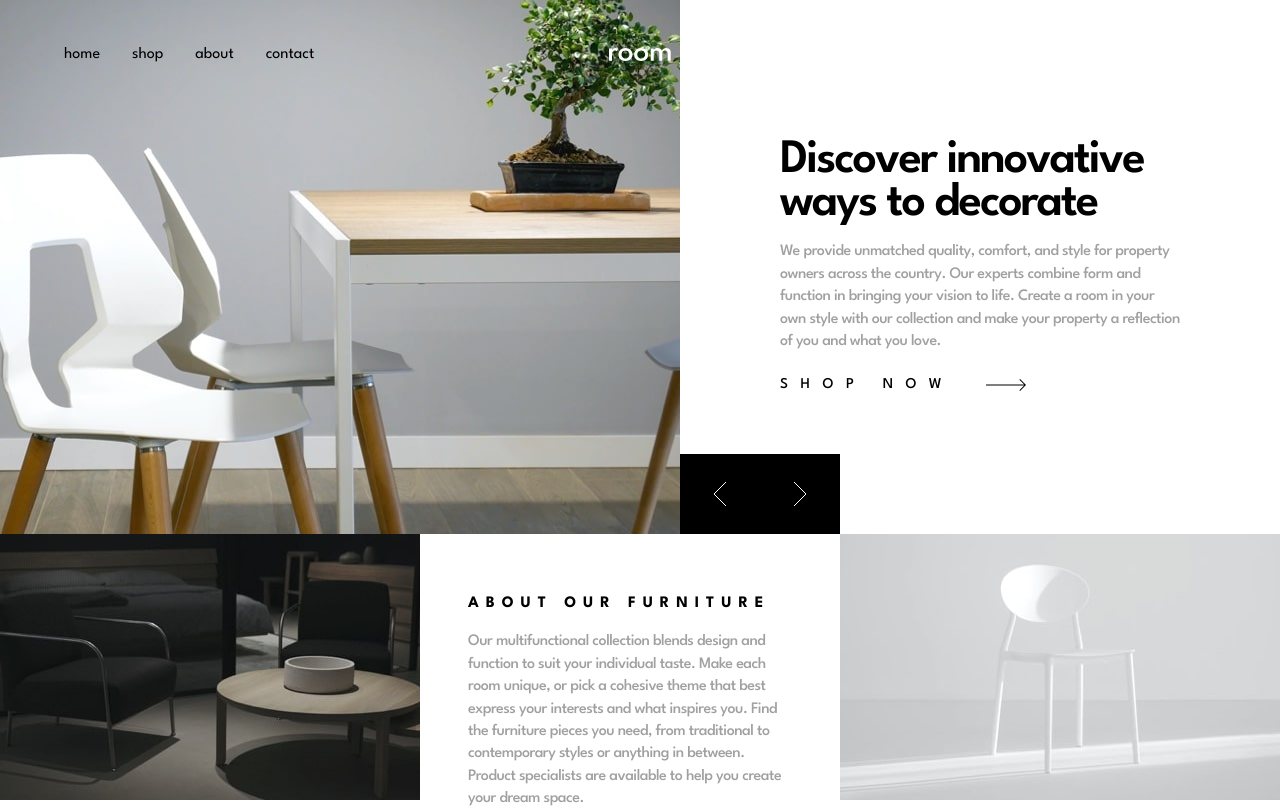
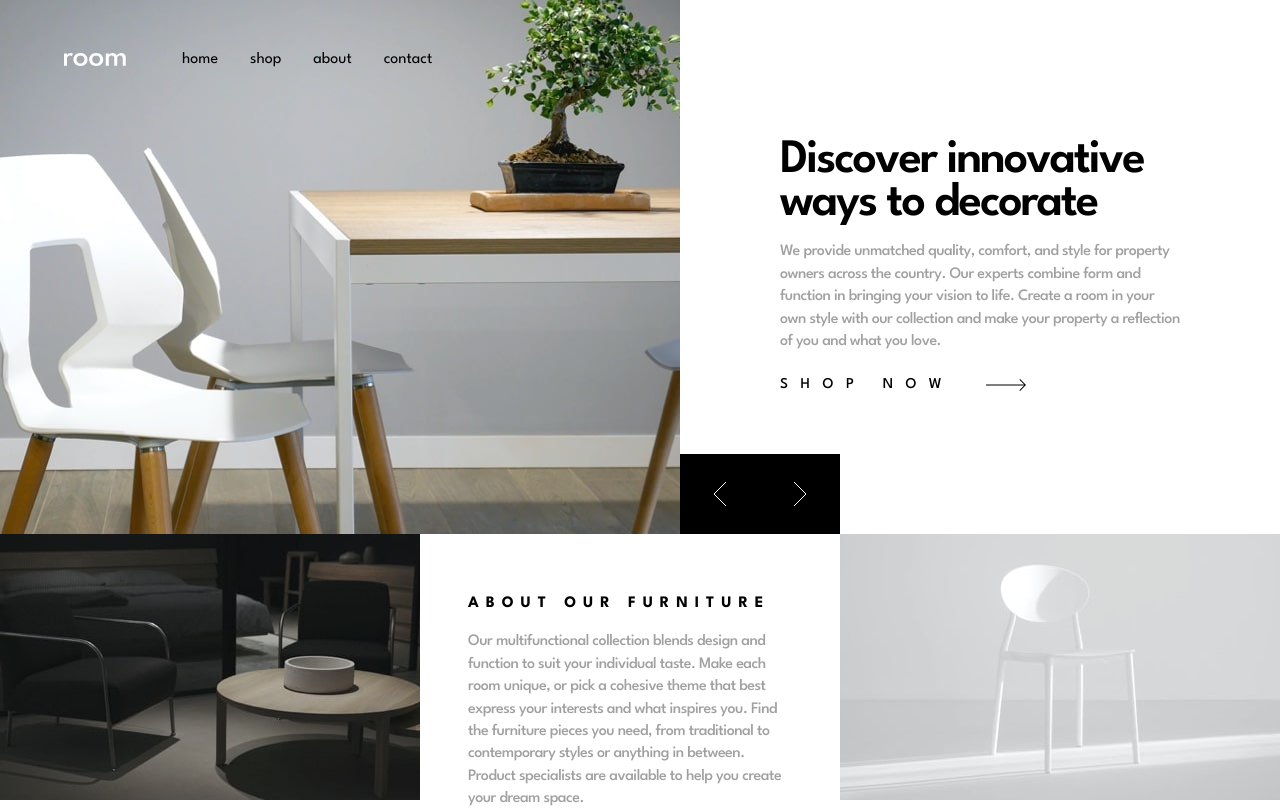
Before and after one commit to skhbabez/room-homepage, a React (Vite) app: page / in a window 1280 px wide. Built offline with nearby package versions, Linux system fonts and the light colour scheme.

Commit message:
added desktop style for nav menu and updated readme

```diff
--- a/src/layouts/Navigation/Navigation.tsx
+++ b/src/layouts/Navigation/Navigation.tsx
@@ -4,9 +4,9 @@ const links = ["home", "shop", "about", "contact"];
 
 const Navigation = () => {
   return (
-    <nav className="fixed z-20 flex w-full items-center justify-center mt-12">
+    <nav className="fixed z-20 flex w-full items-center justify-center xl:justify-start mt-12 xl:ms-16 xl:gap-14">
       <img src={logo} alt="" />
-      <NavMenu className="absolute left-6 md:left-16">
+      <NavMenu className="max-xl:absolute left-6 md:left-16">
         <NavList>
           {links.map((link) => (
             <NavItem key={link}>{link}</NavItem>
```
Also changed, not shown: 1 other file (tests, documents, lock files or other folders).
